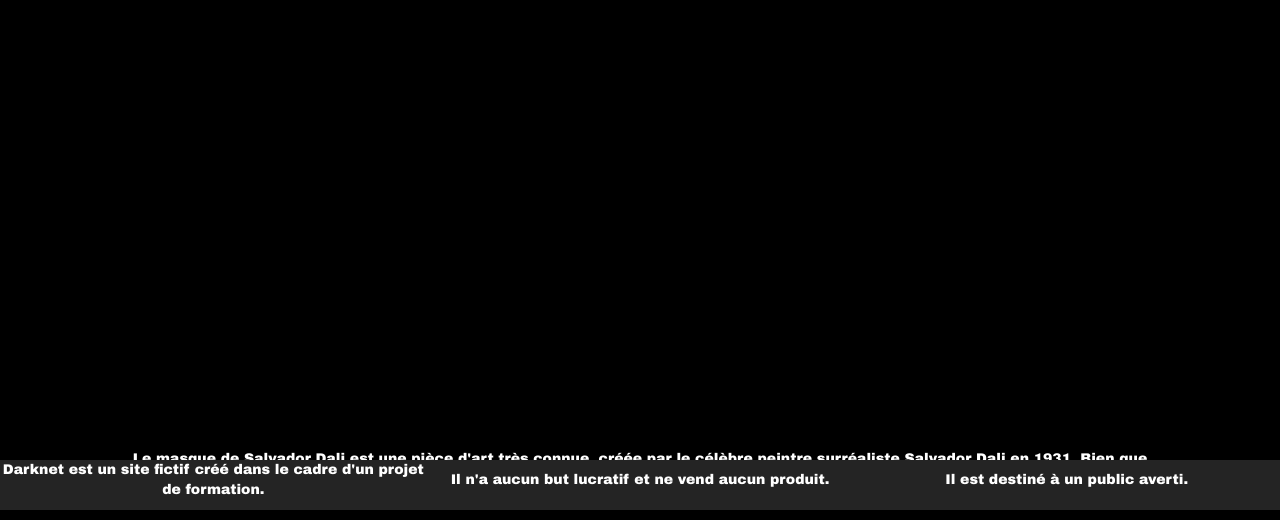
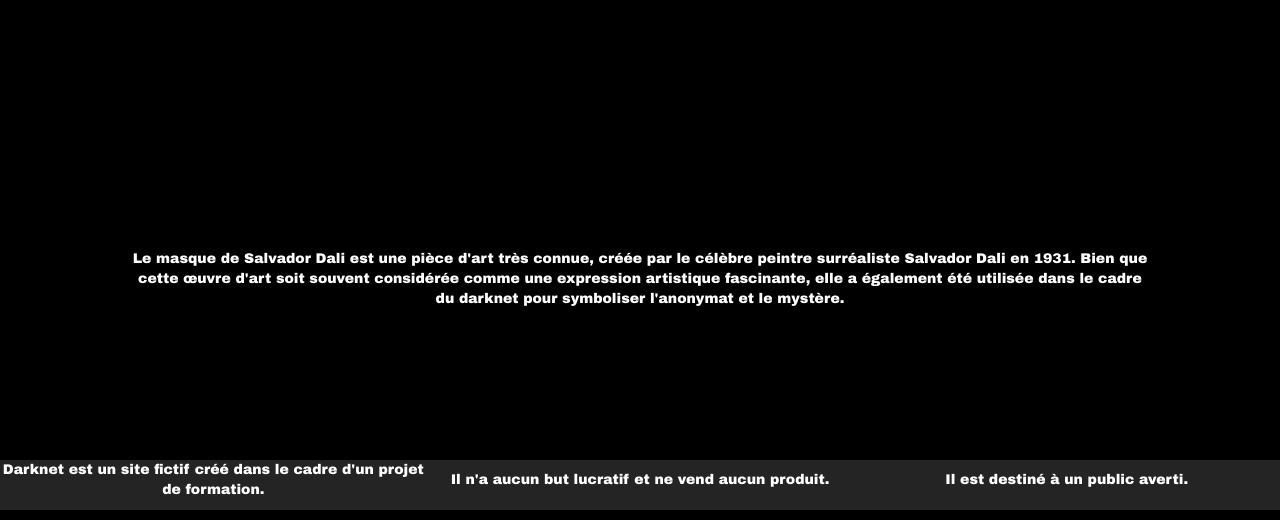
Before and after one commit to Lasertie/exposeeledarknet.site, a plain HTML site: page lemasque/index.html in a window 1280 px wide. Shown: the part 280-800 px from the top of the page. Drawn offline with Linux system fonts and the light colour scheme; some packages are replaced by stand-ins of ours; a script that the page names is missing.

Commit message:
Update index.html

```diff
--- a/lemasque/index.html
+++ b/lemasque/index.html
@@ -8,12 +8,12 @@
     <title>Nos Principes</title>
     <style>
         model-viewer {
-            max-height: 80vh;
+            max-height: 30vh;
             max-width: 100vw;
             margin: 0;
             padding: 0;
             background-color: #000;
-            height: 80vh;
+            height: 30vh;
             width: 100vw;
         }
     </style>
```
